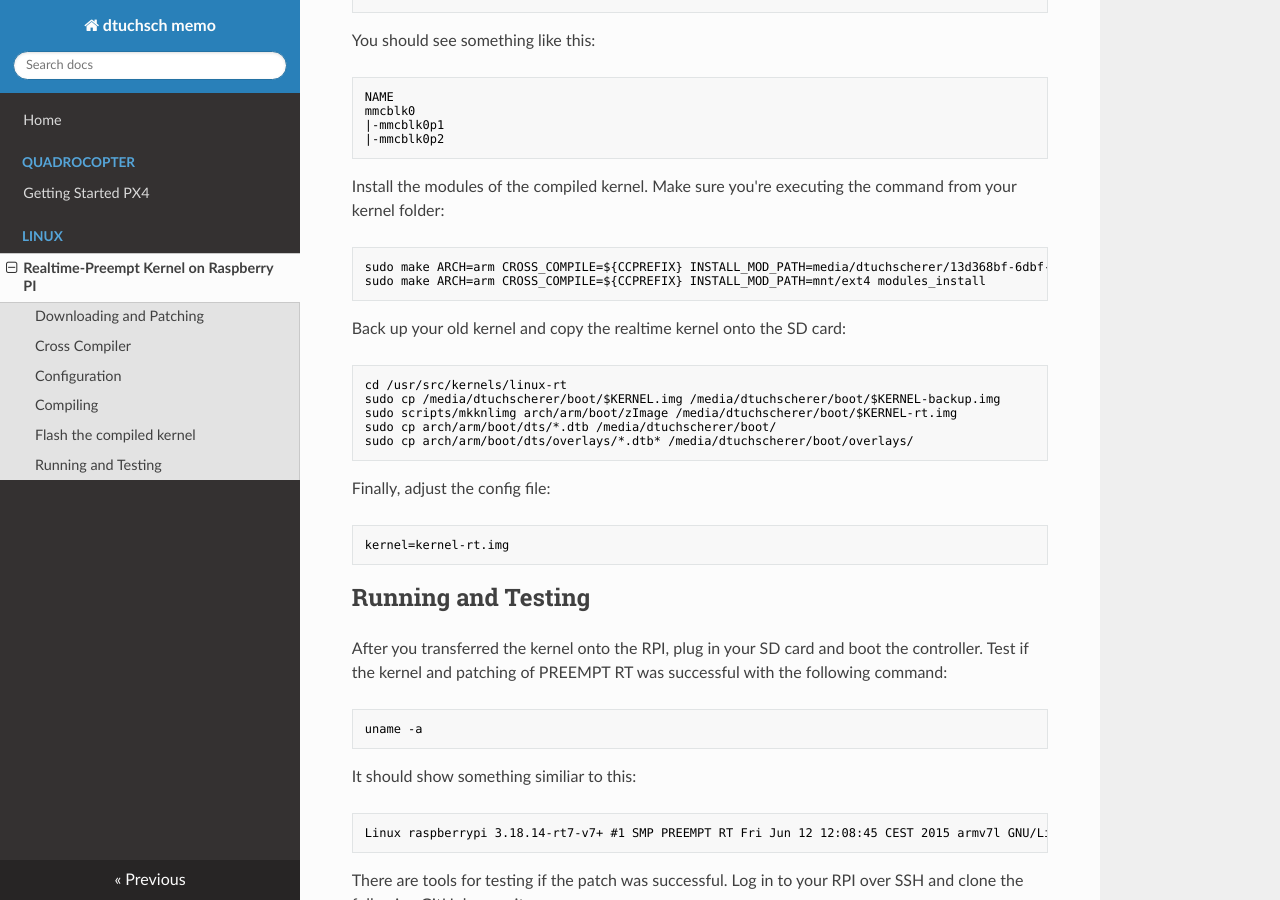
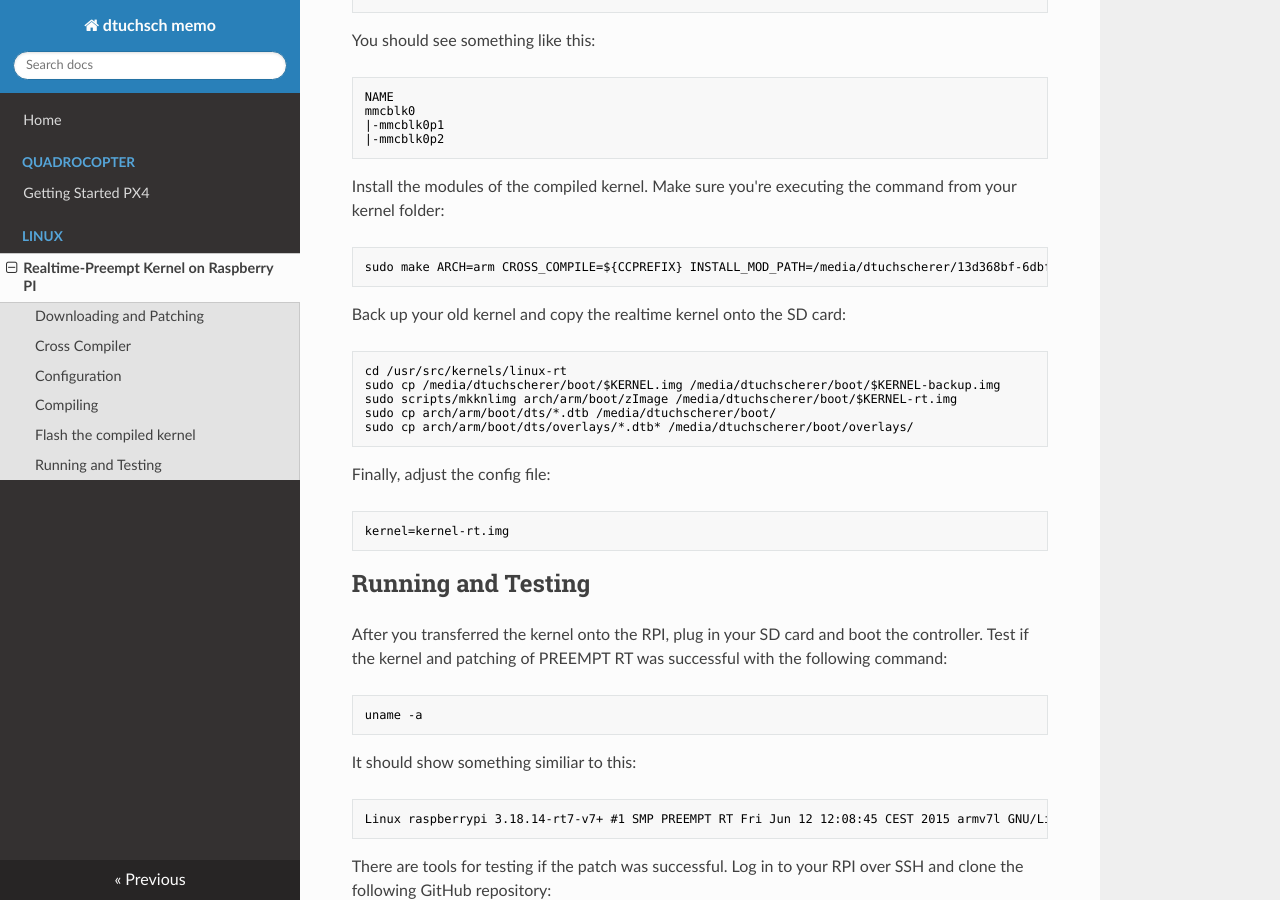
Before and after one commit to chopyy/dtuchsch.github.io, an MkDocs documentation site: the page built from blog/docs/linux/RT-PREEMPT-on-Raspberry-PI.md, in a window 1280 px wide and 900 px high, scrolled down 3921 px. Built offline with MkDocs 1.6.1, drawn with Linux system fonts in a browser that asks for light colours; nearby versions of some CDN libraries; old or Windows-style settings are respelled for this version of MkDocs.

Commit message:
Fixed a mistake on modules_install
The path was not correct

````diff
--- a/blog/docs/linux/RT-PREEMPT-on-Raspberry-PI.md
+++ b/blog/docs/linux/RT-PREEMPT-on-Raspberry-PI.md
@@ -113,8 +113,7 @@ mmcblk0
 
 Install the modules of the compiled kernel. Make sure you're executing the command from your kernel folder:
 ```shell
-sudo make ARCH=arm CROSS_COMPILE=${CCPREFIX} INSTALL_MOD_PATH=media/dtuchscherer/13d368bf-6dbf-4751-8ba1-88bed06bef77/ modules_install
-sudo make ARCH=arm CROSS_COMPILE=${CCPREFIX} INSTALL_MOD_PATH=mnt/ext4 modules_install
+sudo make ARCH=arm CROSS_COMPILE=${CCPREFIX} INSTALL_MOD_PATH=/media/dtuchscherer/13d368bf-6dbf-4751-8ba1-88bed06bef77/ modules_install
 ```
 
 Back up your old kernel and copy the realtime kernel onto the SD card:
````
